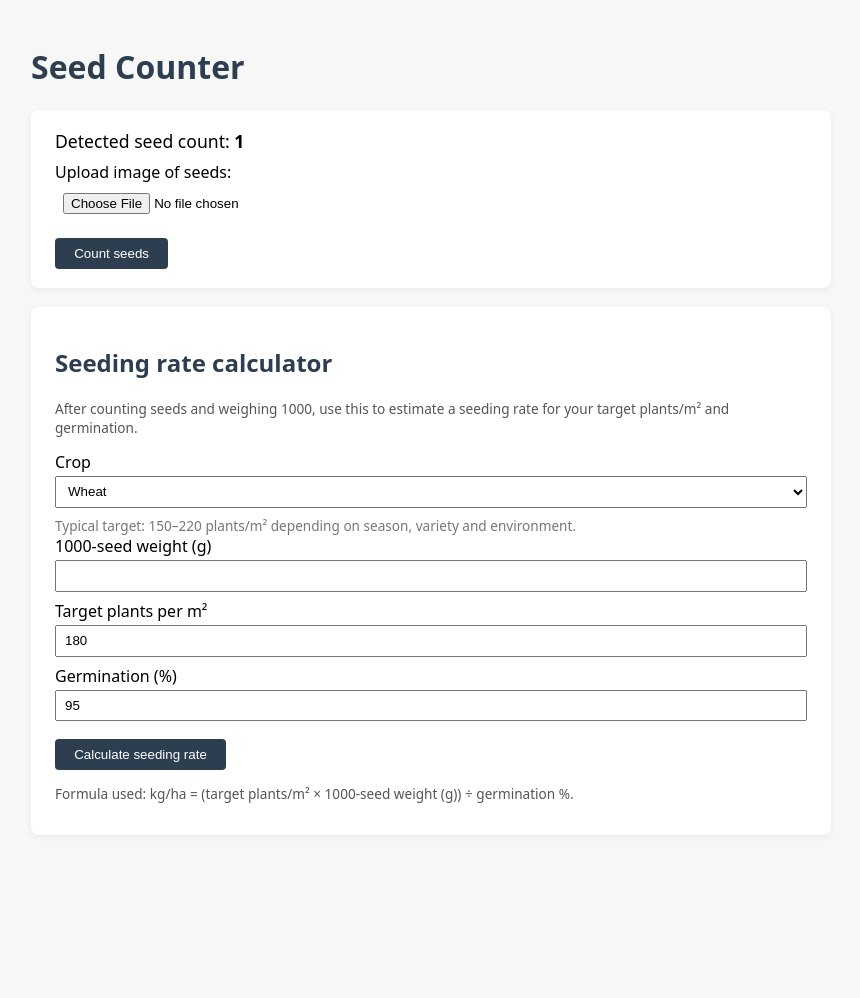
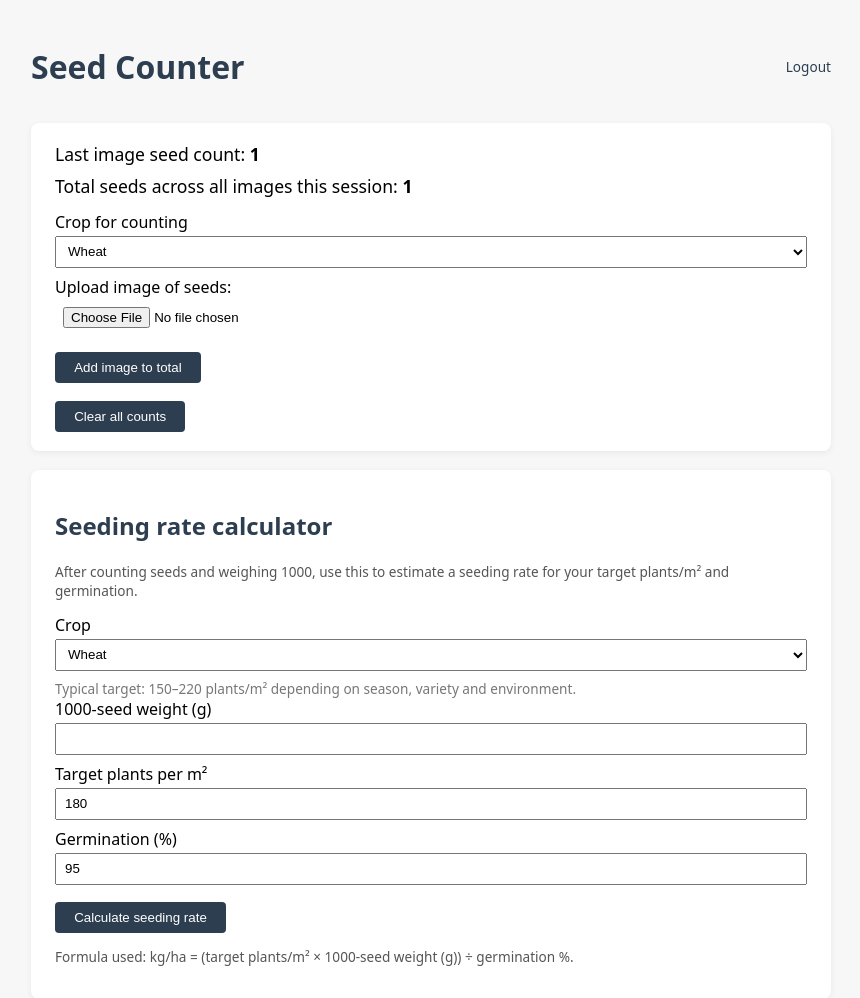
Before and after one commit to JTH-agritech/seed_counter_web, a Flask app: template templates/index.html in a window 1280 px wide. Shown: the top 998 px of the page, without its empty margins (209-1069 px from the left). Before the commit the page ends 803 px from the top, so only its background shows below. Run offline with Flask 3, Linux system fonts and the light colour scheme; the template is opened without the code that fills it: most values are stand-ins (such as "Sample title", 1, 10 or a date in 2020).

Commit message:
Add crop presets and improved seed counting for lentils and barley

```diff
--- a/app.py
+++ b/app.py
@@ -1,100 +1,197 @@
+from flask import Flask, render_template, request, send_from_directory, session, redirect, url_for
+from werkzeug.utils import secure_filename
+import cv2
 import os
-from flask import Flask, render_template, request
-import cv2
 import numpy as np
 
+# Per-crop contour area limits (in pixels)
+# These are starting points – you can tune each crop with a test image.
+CROP_AREA_LIMITS = {
+    "wheat":   (200, 10000),   # larger, elongated grains
+    "barley":  (520, 9000),   # similar to wheat, slightly smaller
+    "lentils": (15, 3000),    # tuned from your test image
+    "canola":  (60, 2500),     # small, round seed
+}
+
+DEFAULT_CROP = "lentils"
+
+# Minimum circularity per crop (0–1). 0 = no circularity filtering.
+# Round seeds = higher values, elongated grains = low/zero.
+CROP_MIN_CIRCULARITY = {
+    "wheat":   0.05,   # allow elongated shapes
+    "barley":  0.02,
+    "lentils": 0.0,   # fairly round
+    "canola":  0.3,   # very round, small
+}
+
 app = Flask(__name__)
-app.config["UPLOAD_FOLDER"] = "uploads"
 
-# Make sure upload folder exists
-os.makedirs(app.config["UPLOAD_FOLDER"], exist_ok=True)
+# CHANGE THIS to something private before you give anyone access
+app.secret_key = "CHANGE_THIS_TO_SOMETHING_RANDOM"
 
-def count_seeds(image_path):
-    img = cv2.imread(image_path)
-    if img is None:
+# Simple access code for Option C
+ACCESS_CODE = "westcoast"  # change this to whatever you want to give clients
+
+def count_seeds(image_path: str, crop: str) -> int:
+    """
+    Count seeds using adaptive thresholding + contour area + circularity.
+    Uses per-crop presets for area and circularity.
+    """
+    image = cv2.imread(image_path)
+    if image is None:
         return 0
 
-    # Resize to keep things manageable and consistent
-    h, w = img.shape[:2]
-    max_dim = 800
-    scale = max_dim / max(h, w)
-    if scale < 1.0:  # only shrink, don't enlarge
-        img = cv2.resize(img, (int(w * scale), int(h * scale)), interpolation=cv2.INTER_AREA)
+    # Get crop-specific limits
+    min_area, max_area = CROP_AREA_LIMITS.get(crop, CROP_AREA_LIMITS[DEFAULT_CROP])
+    min_circ = CROP_MIN_CIRCULARITY.get(crop, 0.0)
 
     # Grayscale + blur
-    gray = cv2.cvtColor(img, cv2.COLOR_BGR2GRAY)
+    gray = cv2.cvtColor(image, cv2.COLOR_BGR2GRAY)
     blur = cv2.GaussianBlur(gray, (5, 5), 0)
 
-    # Try both "seeds darker" and "seeds lighter"
-    _, th_inv = cv2.threshold(blur, 0, 255, cv2.THRESH_BINARY_INV + cv2.THRESH_OTSU)
-    _, th     = cv2.threshold(blur, 0, 255, cv2.THRESH_BINARY     + cv2.THRESH_OTSU)
+    # Single adaptive-threshold setting for all crops
+    C_value = 10
 
-    inv_ratio = np.mean(th_inv == 255)
-    ratio     = np.mean(th == 255)
+    thresh = cv2.adaptiveThreshold(
+        blur,
+        255,
+        cv2.ADAPTIVE_THRESH_GAUSSIAN_C,
+        cv2.THRESH_BINARY_INV,
+        51,
+        C_value,
+    )
 
-    # We roughly expect seeds to cover some fraction of the image.
-    target = 0.25
-    if abs(inv_ratio - target) < abs(ratio - target):
-        mask = th_inv
-    else:
-        mask = th
+    # Morphological clean-up
+    kernel = np.ones((3, 3), np.uint8)
+    thresh = cv2.morphologyEx(thresh, cv2.MORPH_OPEN, kernel, iterations=2)
 
-    # Clean up small noise
-    kernel = np.ones((3, 3), np.uint8)
-    mask = cv2.morphologyEx(mask, cv2.MORPH_OPEN, kernel, iterations=1)
+    # Find contours
+    contours, _ = cv2.findContours(
+        thresh, cv2.RETR_EXTERNAL, cv2.CHAIN_APPROX_SIMPLE
+    )
 
-    # Label connected components
-    num_labels, labels, stats, centroids = cv2.connectedComponentsWithStats(mask, connectivity=8)
+    seed_count = 0
+    debug = image.copy()
 
-    if num_labels <= 1:
-        return 0  # only background found
+    for cnt in contours:
+        area = cv2.contourArea(cnt)
+        perim = cv2.arcLength(cnt, True)
 
-    # stats[0] = background, ignore it
-    areas = stats[1:, cv2.CC_STAT_AREA].astype(np.float32)
+        if perim == 0:
+            circ = 0.0
+        else:
+            circ = (4 * np.pi * area) / (perim * perim)
 
-    # Drop very tiny specks (noise)
-    min_area = 15  # tweak this if needed
-    areas = areas[areas >= min_area]
-    if areas.size == 0:
-        return 0
+        if (min_area <= area <= max_area) and (circ >= min_circ):
+            seed_count += 1
+            cv2.drawContours(debug, [cnt], -1, (0, 255, 0), 2)  # counted
+        else:
+            cv2.drawContours(debug, [cnt], -1, (0, 0, 255), 1)  # rejected
 
-    # Typical single-seed area
-    median_area = float(np.median(areas))
+    os.makedirs("uploads", exist_ok=True)
+    cv2.imwrite(os.path.join("uploads", "debug_last.jpg"), debug)
 
-    # Overall seed area
-    total_area = float(np.sum(areas))
+    return int(seed_count)
 
-    # Raw estimate = total area / typical seed area
-    raw_estimate = total_area / median_area
 
-    # Fudge factor: <1.0 to bring high counts down, >1.0 to push low counts up
-    fudge_factor = 0.37  # start with 0.8 since you're currently getting too many
+def is_authenticated() -> bool:
+    return bool(session.get("authenticated"))
 
-    seeds = int(round(raw_estimate * fudge_factor))
-    return max(seeds, 0)
+
+@app.route("/login", methods=["GET", "POST"])
+def login():
+    # Already logged in → go straight to main page
+    if is_authenticated():
+        return redirect(url_for("index"))
+
+    error = None
+    if request.method == "POST":
+        code = request.form.get("access_code", "").strip()
+        if code == ACCESS_CODE:
+            session["authenticated"] = True
+            # Reset counts when logging in
+            session["seed_counts"] = []
+            return redirect(url_for("index"))
+        else:
+            error = "Incorrect access code."
+
+    return render_template("login.html", error=error)
+
+
+@app.route("/logout")
+def logout():
+    session.clear()
+    return redirect(url_for("login"))
 
 
 @app.route("/", methods=["GET", "POST"])
 def index():
-    seed_count = None
+    # Require login
+    if not is_authenticated():
+        return redirect(url_for("login"))
+
+    # Seed counts across multiple images
+    if "seed_counts" not in session:
+        session["seed_counts"] = []
+
+    # Current crop for counting
+    if "current_crop" not in session:
+        session["current_crop"] = DEFAULT_CROP
+
+    error = None
+    last_seed_count = None
+
     if request.method == "POST":
-        if "image" not in request.files:
-            return render_template("index.html", seed_count=None, error="No file part")
+        # Update crop choice if provided
+        form_crop = request.form.get("crop")
+        if form_crop in CROP_AREA_LIMITS:
+            session["current_crop"] = form_crop
 
-        file = request.files["image"]
+        # Clear counts
+        if "reset" in request.form:
+            session["seed_counts"] = []
+        else:
+            # Normal image upload
+            file = request.files.get("image")
+            if not file or file.filename == "":
+                error = "Please upload an image."
+            else:
+                filename = secure_filename(file.filename)
+                os.makedirs("uploads", exist_ok=True)
+                upload_path = os.path.join("uploads", filename)
+                file.save(upload_path)
 
-        if file.filename == "":
-            return render_template("index.html", seed_count=None, error="No selected file")
+                try:
+                    current_crop = session.get("current_crop", DEFAULT_CROP)
+                    seed_count = count_seeds(upload_path, current_crop)
+                    last_seed_count = seed_count
+                    session["seed_counts"].append(int(seed_count))
+                except Exception as e:
+                    error = f"Error processing image: {e}"
 
-        # Save uploaded file
-        filepath = os.path.join(app.config["UPLOAD_FOLDER"], file.filename)
-        file.save(filepath)
+    total_seeds = sum(session.get("seed_counts", []))
+    current_crop = session.get("current_crop", DEFAULT_CROP)
 
-        # Count seeds
-        seed_count = count_seeds(filepath)
+    return render_template(
+        "index.html",
+        seed_count=last_seed_count,
+        total_seeds=total_seeds,
+        current_crop=current_crop,
+        error=error,
+    )
 
-    return render_template("index.html", seed_count=seed_count, error=None)
+
+# PWA bits: manifest + service worker (safe to leave even if not fully used yet)
+@app.route("/manifest.json")
+def manifest():
+    return send_from_directory("static", "manifest.json")
+
+
+@app.route("/service-worker.js")
+def service_worker():
+    return send_from_directory("static", "service-worker.js")
 
 
 if __name__ == "__main__":
+    # For local testing
     app.run(debug=True)
--- a/templates/index.html
+++ b/templates/index.html
@@ -4,7 +4,7 @@
     <meta charset="UTF-8">
     <title>Seed Counter</title>
 
-    <!-- PWA manifest (safe to leave even if PWA not fully wired yet) -->
+    <!-- PWA manifest (optional but harmless) -->
     <link rel="manifest" href="/manifest.json">
     <meta name="theme-color" content="#2c3e50">
     <meta name="apple-mobile-web-app-capable" content="yes">
@@ -75,12 +75,30 @@
             color: #777;
             margin-top: 0.2rem;
         }
+        .top-bar {
+            display: flex;
+            justify-content: space-between;
+            align-items: center;
+            margin-bottom: 0.8rem;
+        }
+        .top-bar a {
+            font-size: 0.85rem;
+            color: #2c3e50;
+            text-decoration: none;
+        }
+        .top-bar a:hover {
+            text-decoration: underline;
+        }
     </style>
 </head>
 <body>
+    <div class="top-bar">
         <h1>Seed Counter</h1>
+        <a href="/logout">Logout</a>
+    </div>
 
-    <!-- Seed counting card -->
+    <!-- Seed counting / multi-image total -->
+
 <div class="card">
     {% if error %}
         <div class="error">{{ error }}</div>
@@ -88,20 +106,44 @@
 
     {% if seed_count is not none %}
         <div class="seed-count">
-                Detected seed count: <strong>{{ seed_count }}</strong>
+            Last image seed count: <strong>{{ seed_count }}</strong>
         </div>
     {% endif %}
 
-        <form method="post" enctype="multipart/form-data">
+    <div class="seed-count">
+        Total seeds across all images this session:
+        <strong>{{ total_seeds or 0 }}</strong>
+    </div>
+
+    <!-- Form to choose crop + upload image -->
+    <form method="post" enctype="multipart/form-data" style="margin-top: 0.8rem;">
+        <label>
+            Crop for counting
+            <select name="crop">
+                <option value="wheat"   {% if current_crop == 'wheat' %}selected{% endif %}>Wheat</option>
+                <option value="barley"  {% if current_crop == 'barley' %}selected{% endif %}>Barley</option>
+                <option value="lentils" {% if current_crop == 'lentils' %}selected{% endif %}>Lentils</option>
+                <option value="canola"  {% if current_crop == 'canola' %}selected{% endif %}>Canola</option>
+            </select>
+        </label>
+
         <label for="image">
             Upload image of seeds:
             <input type="file" name="image" id="image" accept="image/*">
         </label>
-            <button type="submit">Count seeds</button>
+        <button type="submit">Add image to total</button>
+    </form>
+
+    <!-- Separate form to clear all counts (keeps current crop) -->
+    <form method="post" style="margin-top: 0.5rem;">
+        <input type="hidden" name="reset" value="1">
+        <input type="hidden" name="crop" value="{{ current_crop }}">
+        <button type="submit">Clear all counts</button>
     </form>
 </div>
 
-    <!-- Seeding rate calculator card -->
+
+    <!-- Seeding rate calculator -->
     <div class="card">
         <h2>Seeding rate calculator</h2>
         <p class="small-text">
@@ -172,7 +214,6 @@
         const settings = cropDefaults[crop];
 
         if (settings) {
-          // Only overwrite if user hasn't already typed something
           if (!targetInput.value) {
             targetInput.value = settings.target;
           }
@@ -205,17 +246,13 @@
           return;
         }
 
-        // kg/ha = (target plants/m² × TSW (g)) / germination %
         const kgPerHa = (target * tsw) / germ;
-
         output.textContent =
           "Recommended seeding rate: " + kgPerHa.toFixed(1) + " kg/ha";
       }
 
-      // Initialise defaults on page load
       window.addEventListener('load', setDefaultsForCrop);
 
-      // (Optional) simple PWA service worker registration – safe to leave
       if ('serviceWorker' in navigator) {
         window.addEventListener('load', function () {
           navigator.serviceWorker.register('/service-worker.js')
```
Lines whose indentation alone changed are shown as unchanged.
